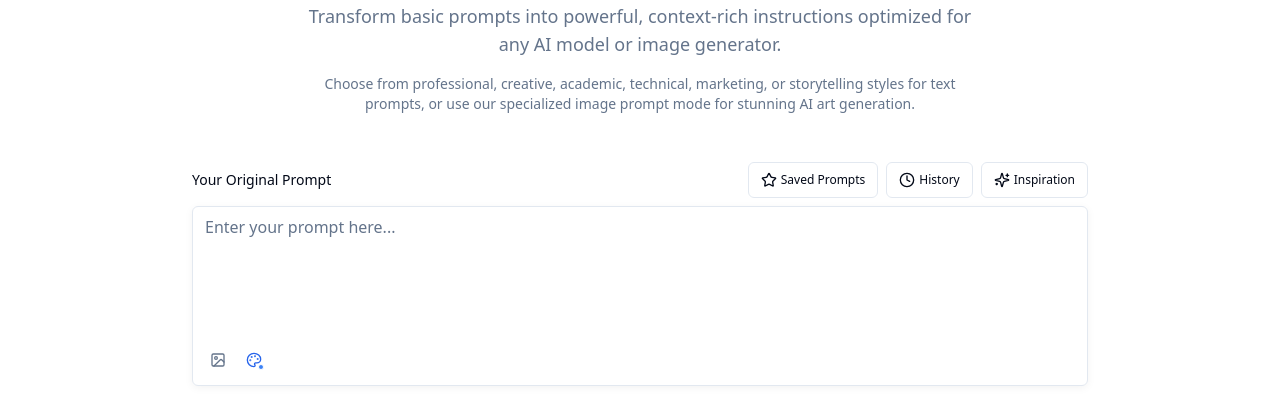
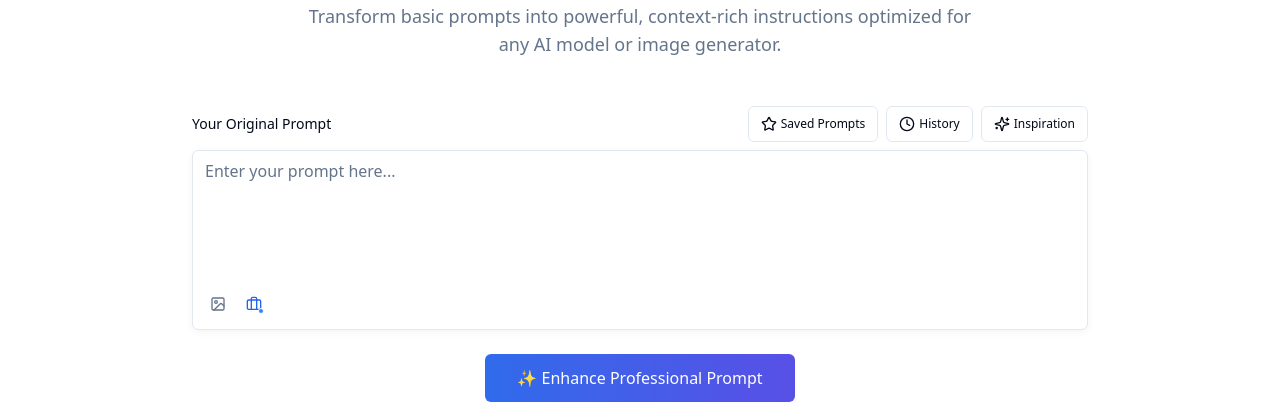
Before and after one commit to HemantKumar822/promptify-ai-spark, a React (Vite) app: page / in a window 1280 px wide. Shown: the part 147-555 px from the top of the page. Built offline with nearby package versions, Linux system fonts and the light colour scheme.

Commit message:
Refactor: Improve UI with style selector enhancements
- Removed the descriptive instruction line about styles.
- Updated the style selector icon to dynamically change based on the selected style, using relevant icons.
- Added tooltips to describe the selected style.

```diff
--- a/src/components/StyleSelector.tsx
+++ b/src/components/StyleSelector.tsx
@@ -1,6 +1,6 @@
 
 import React from 'react';
-import { Palette } from 'lucide-react';
+import { Sparkles, GraduationCap, Briefcase, Info, MagicWand, MessageCircle } from 'lucide-react';
 import { cn } from '@/lib/utils';
 import {
   DropdownMenu,
@@ -19,13 +19,48 @@ interface StyleSelectorProps {
 }
 
 export function StyleSelector({ value, onChange, disabled = false }: StyleSelectorProps) {
-  const styles: { value: EnhancementMode; label: string; color: string }[] = [
-    { value: "professional", label: "Professional", color: "bg-blue-500" },
-    { value: "creative", label: "Creative", color: "bg-purple-500" },
-    { value: "academic", label: "Academic", color: "bg-green-500" },
-    { value: "technical", label: "Technical", color: "bg-gray-500" },
-    { value: "marketing", label: "Marketing", color: "bg-pink-500" },
-    { value: "storytelling", label: "Storytelling", color: "bg-amber-500" }
+  const styles: {
+    value: EnhancementMode;
+    label: string;
+    color: string;
+    icon: React.ReactNode;
+  }[] = [
+    {
+      value: "creative",
+      label: "Creative",
+      color: "bg-purple-500",
+      icon: <Sparkles className="h-4 w-4" />
+    },
+    {
+      value: "academic",
+      label: "Academic",
+      color: "bg-green-500",
+      icon: <GraduationCap className="h-4 w-4" />
+    },
+    {
+      value: "professional",
+      label: "Professional",
+      color: "bg-blue-500",
+      icon: <Briefcase className="h-4 w-4" />
+    },
+    {
+      value: "technical",
+      label: "Technical",
+      color: "bg-gray-500",
+      icon: <Info className="h-4 w-4" />
+    },
+    {
+      value: "storytelling",
+      label: "Storytelling",
+      color: "bg-amber-500",
+      icon: <MagicWand className="h-4 w-4" />
+    },
+    {
+      value: "marketing",
+      label: "Marketing",
+      color: "bg-pink-500",
+      icon: <MessageCircle className="h-4 w-4" />
+    }
   ];
 
   const currentStyle = styles.find(s => s.value === value) || styles[0];
@@ -43,7 +78,7 @@ export function StyleSelector({ value, onChange, disabled = false }: StyleSelect
             )}
           >
             <div className="relative">
-              <Palette className="h-4 w-4" />
+              {currentStyle.icon}
               <div
                 className={cn(
                   "absolute -bottom-0.5 -right-0.5 w-1.5 h-1.5 rounded-full border border-background",
@@ -54,7 +89,7 @@ export function StyleSelector({ value, onChange, disabled = false }: StyleSelect
           </DropdownMenuTrigger>
         </TooltipTrigger>
         <TooltipContent side="top">
-          <p>Select enhancement style</p>
+          <p>{currentStyle.label} style</p>
         </TooltipContent>
       </Tooltip>
 
@@ -65,7 +100,10 @@ export function StyleSelector({ value, onChange, disabled = false }: StyleSelect
             className="flex items-center gap-2 capitalize"
             onClick={() => onChange(style.value)}
           >
-            <div className={cn("w-2 h-2 rounded-full", style.color)} />
+            <div className="flex items-center gap-2">
+              {style.icon}
+              <div className={cn("w-2 h-2 rounded-full", style.color)} />
+            </div>
             {style.label}
             {value === style.value && (
               <span className="ml-auto text-xs text-primary">Selected</span>
--- a/src/pages/Index.tsx
+++ b/src/pages/Index.tsx
@@ -26,12 +26,6 @@ const Index = () => {
               <p className="text-base sm:text-lg text-muted-foreground max-w-2xl mx-auto animate-fade-in">
                 Transform basic prompts into powerful, context-rich instructions optimized for any AI model or image generator.
               </p>
-              <div className="pt-1 max-w-2xl mx-auto">
-                <p className="text-xs sm:text-sm text-muted-foreground animate-fade-in-delayed">
-                  Choose from professional, creative, academic, technical, marketing, or storytelling styles for text prompts,
-                  or use our specialized image prompt mode for stunning AI art generation.
-                </p>
-              </div>
             </div>
 
             <div className="animate-scale-in">
```
